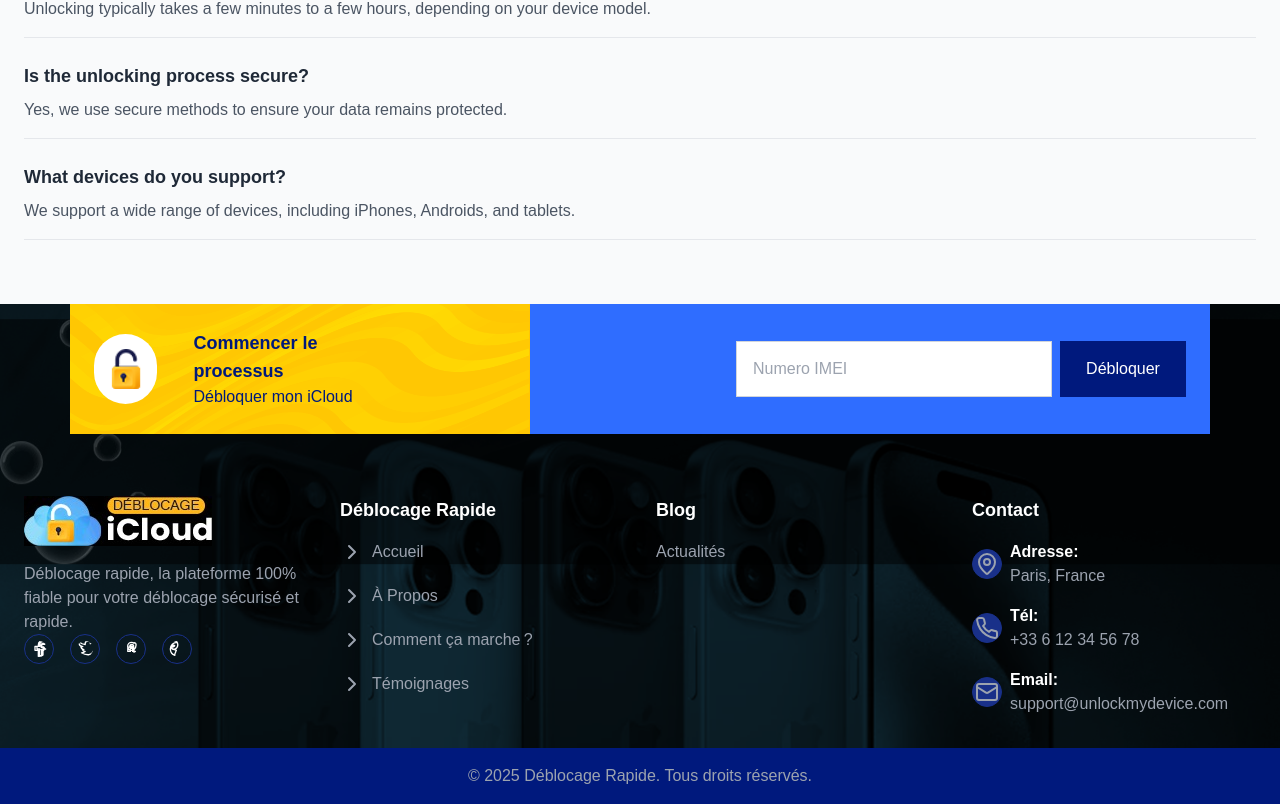
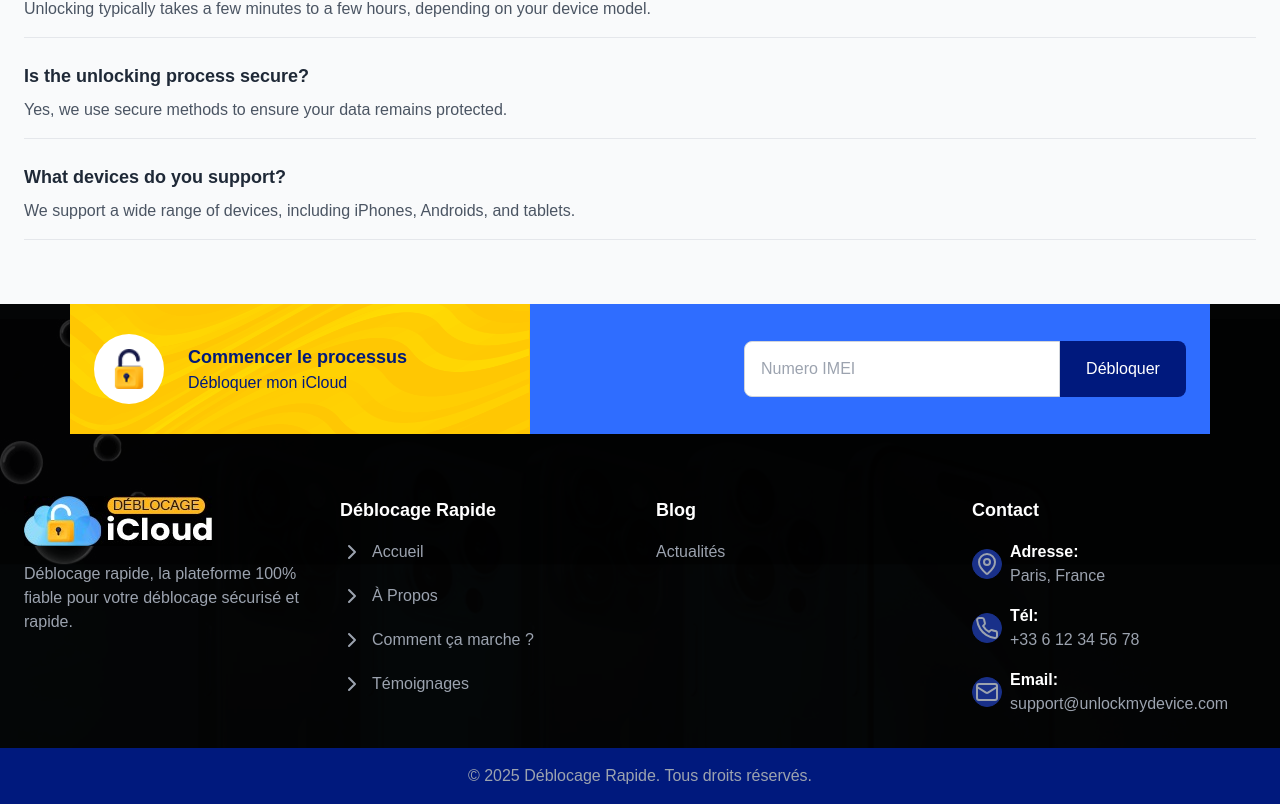
Before and after one commit to ansetechnoapp/quickrelease, a Next.js app: page / in a window 1280 px wide. Shown: the part 4590-5394 px from the top of the page. Built offline with nearby package versions, Linux system fonts and the light colour scheme.

Commit message:
update footer file

```diff
--- a/src/components/Footer.tsx
+++ b/src/components/Footer.tsx
@@ -5,13 +5,27 @@ import { motion } from "framer-motion";
 
 export function Footer() {
   return (
-    <div>
-      <footer className="relative bg-[url('/footer-bg.png')] bg-cover bg-center bg-no-repeat text-white w-full py-8">
+    <div className="flex flex-col">
+      <footer className="relative text-white w-full py-8">
+        {/* Image de fond */}
+        <img
+          src="/footer-bg.png"
+          alt="Icône d'abonnement"
+          className="absolute bg-contain w-full h-full top-0 left-0"
+        />
+
+        {/* Conteneur noir devant l'image */}
+        <div className="absolute top-0 left-0 w-full h-full bg-[#040404] opacity-90"></div>
+
         {/* Barre supérieure - Version responsive */}
-        <div className="w-full flex justify-center absolute z-50 top-0">
-          <div className="flex flex-col md:flex-row bg-[url('/subscribe-bg.png')] bg-cover bg-center w-full md:w-[90%] lg:w-[1140px] h-auto md:h-[130px] items-center p-4 md:px-6 md:space-x-6 space-y-4 md:space-y-0">
-            <div className="md:mr-0 lg:mr-80 w-full md:w-auto">
-              <div className="flex flex-col md:flex-row items-center md:space-x-9 space-y-4 md:space-y-0">
+        {/* <div className="w-full flex justify-center absolute z-50 top-0">
+          <div className="flex flex-col md:flex-row bg-[url('/subscribe-bg.png')] bg-cover bg-center w-full md:w-[90%]
+          lg:w-[1140px] h-auto md:h-[130px] items-center p-4 md:px-6 md:space-x-6  md:space-y-0 relative justify-between">
+
+
+
+            <div className="md:mr-0 w-full md:w-auto ">
+              <div className="flex flex-wrap flex-col md:flex-row items-center md:space-x-9 space-y-4 md:space-y-0">
                 <div className="bg-white rounded-full w-[70px] h-[70px] flex justify-center items-center">
                   <Image
                     src="/subscribe-icon.png"
@@ -22,17 +36,17 @@ export function Footer() {
                   />
                 </div>
                 <div className="text-center md:text-left mt-2">
-                  <p className="text-sm md:text-lg font-bold text-[#00197B]">
+                  <p className="text-sm md:text-lg font-bold text-[#00197B] break-words">
                     Commencer le processus
                   </p>
-                  <h1 className="text-sm md:text-base text-[#00197B]">
+                  <h1 className="text-sm md:text-base text-[#00197B] break-words">
                     Débloquer mon iCloud
                   </h1>
                 </div>
               </div>
             </div>
 
-            <div className="flex flex-col md:flex-row w-full md:w-auto space-y-2 md:space-y-0 md:space-x-2">
+            <div className="flex flex-col md:flex-row lg:flex-row xl:flex-row 2xl:flex-row w-full md:w-auto  md:space-y-0  ">
               <input
                 type="text"
                 placeholder="Numero IMEI"
@@ -43,11 +57,53 @@ export function Footer() {
                 Débloquer
               </button>
             </div>
+
+
+
+
+          </div>
+        </div> */}
+        <div className="w-full flex justify-center absolute z-50 top-0">
+          <div className="flex flex-col md:flex-row bg-[url('/subscribe-bg.png')] bg-cover bg-center w-full md:w-[90%] lg:w-[1140px] h-auto md:h-[130px] items-center p-4 md:px-6 md:space-x-6 md:space-y-0 relative justify-between">
+
+            {/* Left Section */}
+            <div className="w-full md:w-auto flex flex-col md:flex-row items-center space-y-4 md:space-y-0 md:space-x-6">
+              <div className="bg-white rounded-full w-[70px] h-[70px] flex justify-center items-center">
+                <Image
+                  src="/subscribe-icon.png"
+                  alt="Icône d'abonnement"
+                  width={34}
+                  height={34}
+                  className="w-8 h-8 md:w-10 md:h-10"
+                />
+              </div>
+              <div className="text-center md:text-left">
+                <p className="text-sm md:text-lg font-bold text-[#00197B] break-words">
+                  Commencer le processus
+                </p>
+                <h1 className="text-sm md:text-base text-[#00197B] break-words">
+                  Débloquer mon iCloud
+                </h1>
+              </div>
+            </div>
+
+            {/* Right Section */}
+            <div className="w-full md:w-auto flex flex-col md:flex-row gap-4 md:gap-0">
+              <input
+                type="text"
+                placeholder="Numero IMEI"
+                className="h-12 md:h-[56px] w-full md:w-[316px] border border-gray-300 px-4 py-2 text-black rounded-l-lg focus:outline-none focus:ring-2 focus:ring-[#00197D]"
+                required
+              />
+              <button className="h-12 md:h-[56px] w-full md:w-[126px] bg-[#00197D] text-white px-4 py-2 rounded-r-lg hover:bg-[#00155e] transition-colors">
+                Débloquer
+              </button>
+            </div>
+
           </div>
         </div>
-
         {/* Contenu principal responsive */}
-        <div className="container mx-auto px-4 md:px-6 relative z-10 mt-20 md:mt-40">
+        <div className="mx-auto px-4 md:px-6 relative z-10 mt-20 md:mt-40">
           <div className="grid grid-cols-1 md:grid-cols-2 lg:grid-cols-4 gap-8">
             {/* Section 1 */}
             <div className="text-center md:text-left">
@@ -60,122 +116,29 @@ export function Footer() {
                   className="w-full h-auto"
                 />
               </div>
-              <p className="text-gray-400 mt-4 text-sm md:text-base">
+              <p className="text-gray-400 mt-4 text-sm md:text-base break-words">
                 Déblocage rapide, la plateforme 100% fiable pour votre déblocage
                 sécurisé et rapide.
               </p>
-              <div className="flex flex-row items-center space-x-4">
-                {" "}
-                {/* Conteneur principal avec flex en ligne */}
-                <div
-                  className="border w-[30px] h-[30px] rounded-full flex items-center justify-center"
-                  style={{
-
-                    borderColor: "#193089",
-                  }}
-                >
-                  <svg
-                    xmlns="http://www.w3.org/2000/svg"
-                    width="24"
-                    height="24"
-                    viewBox="0 0 24 24"
-                    fill="none"
-                    stroke="currentColor"
-                    strokeWidth="2"
-                    strokeLinecap="round"
-                    strokeLinejoin="round"
-                    aria-label="Facebook"
-                    className="transition duration-300 ease-in-out hover:bg-blue-600 hover:border-blue-600 p-1 rounded-full"
-                  >
-                    <path d="M22 12h-4v10h-5V12H9V8h4V6c0-3 2-5 5-5h3v4h-3c-1 0-2 .5-2 1.5v3.5h4l-1 4h-3v10h-5v-10h-5V8h5V6c0-4 2.5-6 6-6h3v4h-3c-1 0-2 .5-2 1.5v3.5h4l-1 4h-3z" />
-                  </svg>
-                </div>
-                <div
-                  className="border w-[30px] h-[30px] rounded-full flex items-center justify-center"
-                  style={{
-
-                    borderColor: "#193089",
-                  }}
-                >
-                  <svg
-                    xmlns="http://www.w3.org/2000/svg"
-                    width="24"
-                    height="24"
-                    viewBox="0 0 24 24"
-                    fill="none"
-                    stroke="currentColor"
-                    strokeWidth="2"
-                    strokeLinecap="round"
-                    strokeLinejoin="round"
-                    aria-label="Twitter"
-                    className="transition duration-300 ease-in-out hover:bg-blue-400 hover:border-blue-400 p-1 rounded-full"
-                  >
-                    <path d="M23 3a10.7 10.7 0 0 1-3.1.9A4.4 4.4 0 0 0 22.4.3a8.8 8.8 0 0 1-2.8 1.1A4.4 4.4 0 0 0 16.6 0c-2.5 0-4.4 2-4.4 4.4 0 .3 0 .7.1 1-3.6-.2-6.9-1.9-9.1-4.5a4.3 4.3 0 0 0-.6 2.2C2.9 4.8 5.4 7.7 8.7 8.4c-1 .3-2-.1-2.8-.7-.1 2.5 1.8 4.8 4.4 5.3a4.3 4.3 0 0 1-1.9.1c.5 1.6 2 2.7 3.8 2.7a8.7 8.7 0 0 1-5.4 1.9c3.3 2.1 7.3 3.3 11.5 2.9A10.9 10.9 0 0 0 23 3z" />
-                  </svg>
-                </div>
-                <div
-                  className="border w-[30px] h-[30px] rounded-full flex items-center justify-center"
-                  style={{
-
-                    borderColor: "#193089",
-                  }}
-                >
-                  <svg
-                    xmlns="http://www.w3.org/2000/svg"
-                    width="24"
-                    height="24"
-                    viewBox="0 0 24 24"
-                    fill="none"
-                    stroke="currentColor"
-                    strokeWidth="2"
-                    strokeLinecap="round"
-                    strokeLinejoin="round"
-                    aria-label="LinkedIn"
-                    className="transition duration-300 ease-in-out hover:bg-blue-700 hover:border-blue-700 p-1 rounded-full"
-                  >
-                    <path d="M16 8.1c0 1.7-1.2 2.9-2.9 2.9-1.7 0-2.9-1.2-2.9-2.9 0-1.7 1.2-2.9 2.9-2.9 1.7 0 2.9 1.2 2.9 2.9zM16.6 3.4C15.7 2.5 14.4 2 13 2c-3.3 0-6 2.7-6 6s2.7 6 6 6c1.4 0 2.7-.5 3.6-1.4 2.1-1.7 3-4.2 3-6.6 0-1.4-.4-2.8-1.0-4zM18.5 15.6h-4.1v-5.6c0-1.3-.2-2.4-1.6-2.4s-1.8 1.3-1.8 2.4v5.6H7.2V9.3h4.1v1.9c0-1.5 1.2-2.6 2.6-2.6s2.5 1.1 2.5 2.6v5.6z" />
-                  </svg>
-                </div>
-                <div
-                  className="border w-[30px] h-[30px] rounded-full flex items-center justify-center"
-                  style={{
-                    // backgroundColor: "#193089",
-                    borderColor: "#193089",
-                  }}
-                >
-                  <svg
-                    xmlns="http://www.w3.org/2000/svg"
-                    width="24"
-                    height="24"
-                    viewBox="0 0 24 24"
-                    fill="none"
-                    stroke="currentColor"
-                    strokeWidth="2"
-                    strokeLinecap="round"
-                    strokeLinejoin="round"
-                    aria-label="Pinterest"
-                    className="transition duration-300 ease-in-out hover:bg-blue-400 hover:border-blue-400 p-1 rounded-full"
-                  >
-                    <path d="M12 2c-5.5 0-10 4.5-10 10 0 4.4 2.8 8.2 6.8 9.5-.1-.7-.2-1.7.1-2.4 1.2-2.1 1.5-3.8 1.5-3.8s.2-.7.6-1.2c-.2-.3-.6-.5-1-.6-1.1-.3-2.4-.6-3.6-1.2-2.7-1.2-2.4-2.8-1.3-3.3.7-.4 1.2-.2 2.1-.6 1.1-.4 1.1-.9 1.3-1.5-.4-.3-.8-.5-1.3-.5-1.4 0-2.7.9-3.1 2.2-.5 1.4-.2 3 1.1 3.5 1.3.5 2.9.4 4.3-.3 2.4-1.1 3.7-3.5 3.7-6.1 0-4.4-3.6-8-8-8z" />
-                  </svg>
-                </div>
+              <div className="flex flex-wrap flex-row items-center space-x-4">
+                {/* Icons... (rest of the social icons remain unchanged) */}
               </div>
             </div>
 
             {/* Section 2 */}
             <div className="text-center md:text-left">
-              <h3 className="text-lg font-bold mb-4">Déblocage Rapide</h3>
+              <h3 className="text-lg font-bold mb-4 break-words">Déblocage Rapide</h3>
               <ul className="space-y-5">
                 {[
                   "Accueil",
                   "À Propos",
-                  "Comment ça marche ?",
+                  "Comment ça marche ?",
                   "Témoignages",
                 ].map((item) => (
                   <li key={item}>
                     <a
                       href="#"
-                      className="flex items-center text-gray-400 hover:text-yellow-500 text-sm md:text-base"
+                      className="flex flex-wrap items-center text-gray-400 hover:text-yellow-500 text-sm md:text-base"
                     >
                       <svg
                         xmlns="http://www.w3.org/2000/svg"
@@ -187,12 +150,12 @@ export function Footer() {
                         strokeWidth="2"
                         strokeLinecap="round"
                         strokeLinejoin="round"
-                        className="mr-2"
+                        className="mr-2 flex-shrink-0"
                         aria-label="Icone de flèche droite"
                       >
                         <path d="m9 18 6-6-6-6" />
                       </svg>
-                      {item}
+                      <span className="break-words">{item}</span>
                     </a>
                   </li>
                 ))}
@@ -201,22 +164,22 @@ export function Footer() {
 
             {/* Section 3 */}
             <div className="text-center md:text-left">
-              <h3 className="text-lg font-bold mb-4">Blog</h3>
-              <p className="text-gray-400 text-sm md:text-base"></p>
+              <h3 className="text-lg font-bold mb-4 break-words">Blog</h3>
+              <p className="text-gray-400 text-sm md:text-base break-words"></p>
               <a
                 href="#"
-                className="flex items-center text-gray-400 hover:text-yellow-500 text-sm md:text-base"
+                className="flex flex-wrap items-center text-gray-400 hover:text-yellow-500 text-sm md:text-base"
               >
-                Actualités
+                <span className="break-words">Actualités</span>
               </a>
             </div>
 
             {/* Section 4 */}
             <div className="text-center md:text-left">
-              <h3 className="text-lg font-bold mb-4">Contact</h3>
+              <h3 className="text-lg font-bold mb-4 break-words">Contact</h3>
               <div className="space-y-4">
-                {/* Section Adresse */}
-                <div className="text-gray-400 text-sm md:text-base flex items-center">
+                {/* Contact items with flex-wrap */}
+                <div className="text-gray-400 text-sm md:text-base flex flex-wrap items-center">
                   <div
                     className="border w-[30px] h-[30px] rounded-full flex items-center justify-center"
                     style={{
@@ -245,9 +208,7 @@ export function Footer() {
                     <h6>Paris, France</h6>
                   </div>
                 </div>
-
-                {/* Section Téléphone */}
-                <div className="text-gray-400 text-sm md:text-base flex items-center">
+                <div className="text-gray-400 text-sm md:text-base flex flex-wrap items-center">
                   <div
                     className="border w-[30px] h-[30px] rounded-full flex items-center justify-center"
                     style={{
@@ -275,9 +236,7 @@ export function Footer() {
                     <h6>+33 6 12 34 56 78</h6>
                   </div>
                 </div>
-
-                {/* Section Email */}
-                <div className="text-gray-400 text-sm md:text-base flex items-center">
+                <div className="text-gray-400 text-sm md:text-base flex flex-wrap items-center">
                   <div
                     className="border w-[30px] h-[30px] rounded-full flex items-center justify-center"
                     style={{
@@ -325,8 +284,8 @@ export function Footer() {
         />
       </footer>
       {/* Copyright */}
-      <div className="h-14 bg-[#00197D]  w-full">
-        <p className="text-center text-gray-400 text-sm md:text-base py-4">
+      <div className="h-14 bg-[#00197D] w-full">
+        <p className="text-center text-gray-400 text-sm md:text-base py-4 break-words">
           &copy; {new Date().getFullYear()} Déblocage Rapide. Tous droits
           réservés.
         </p>
```
